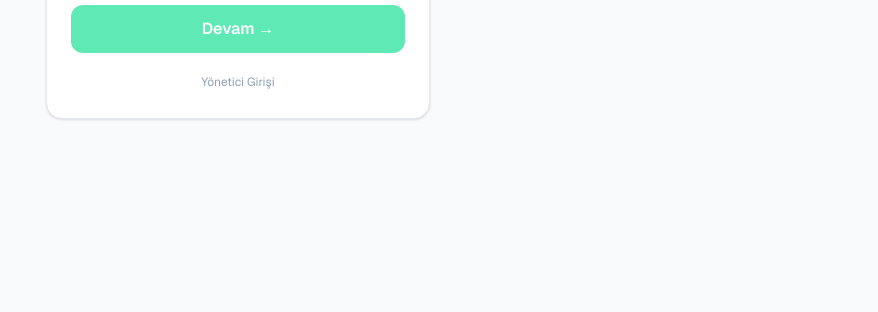
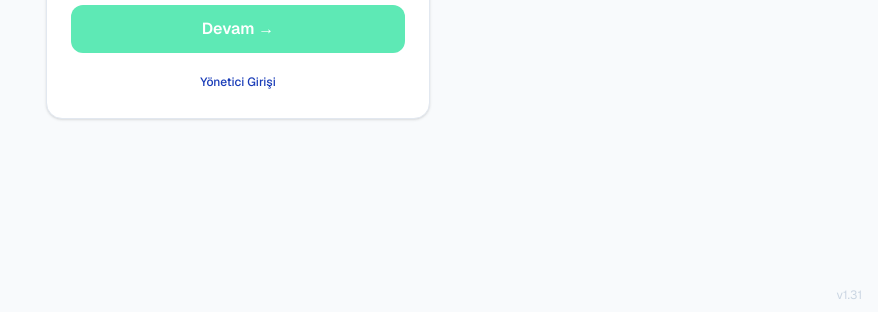
Before and after one commit to irfancin/FurkanMeclisi, a Next.js app: page / in a window 1280 px wide. Shown: the part 485-797 px from the top of the page, without its empty margins (402-1280 px from the left). Built offline with nearby package versions, Linux system fonts and the light colour scheme; no server answers; the database is empty.

Commit message:
style(login): yönetici girişi koyu mavi, sağ alt versiyon no (v1.31)

```diff
--- a/src/app/page.tsx
+++ b/src/app/page.tsx
@@ -2,6 +2,8 @@
 
 import { useState, useEffect } from 'react'
 import { useRouter } from 'next/navigation'
+
+const VERSIYON = 'v1.31'
 
 interface Grup { id: string; grup_adi: string }
 interface Uye { id: string; ad_soyad: string }
@@ -116,7 +118,8 @@ export default function GirisPage() {
   const uyeAdi = uyeler.find(u => u.id === seciliUye)?.ad_soyad ?? ''
 
   return (
-    <main className="min-h-screen bg-slate-50 flex items-center justify-center p-4">
+    <main className="min-h-screen bg-slate-50 flex items-center justify-center p-4 relative">
+      <span className="fixed bottom-3 right-4 text-xs text-slate-300 select-none">{VERSIYON}</span>
       <div className="w-full max-w-sm space-y-4">
 
         {/* Başlık */}
@@ -158,7 +161,7 @@ export default function GirisPage() {
               Devam →
             </button>
             <button onClick={() => { setAdim('yonetici'); setHata('') }}
-              className="w-full text-xs text-slate-400 hover:text-slate-600 py-1">
+              className="w-full text-xs text-blue-800 hover:text-blue-900 font-medium py-1">
               Yönetici Girişi
             </button>
           </div>
```
